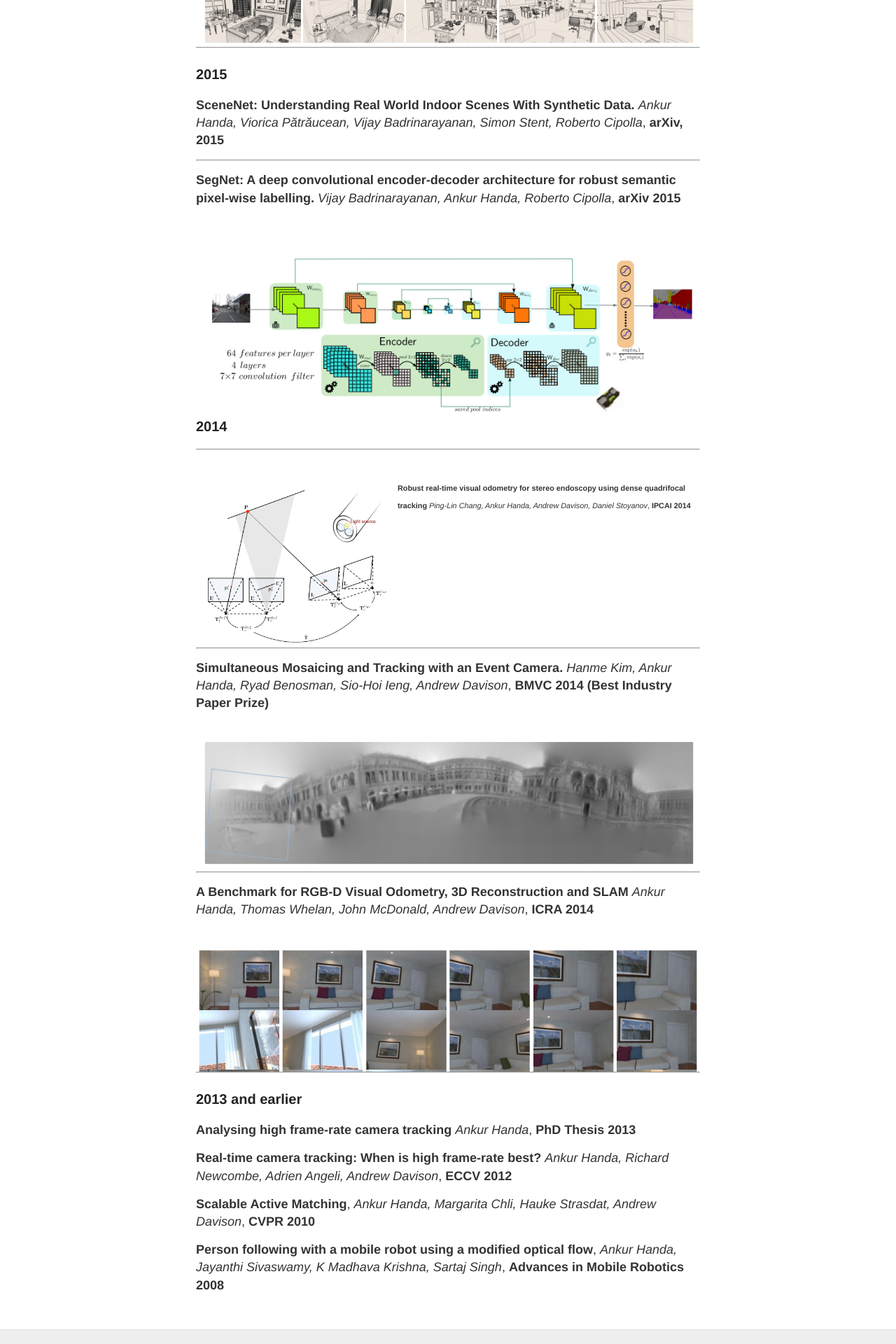
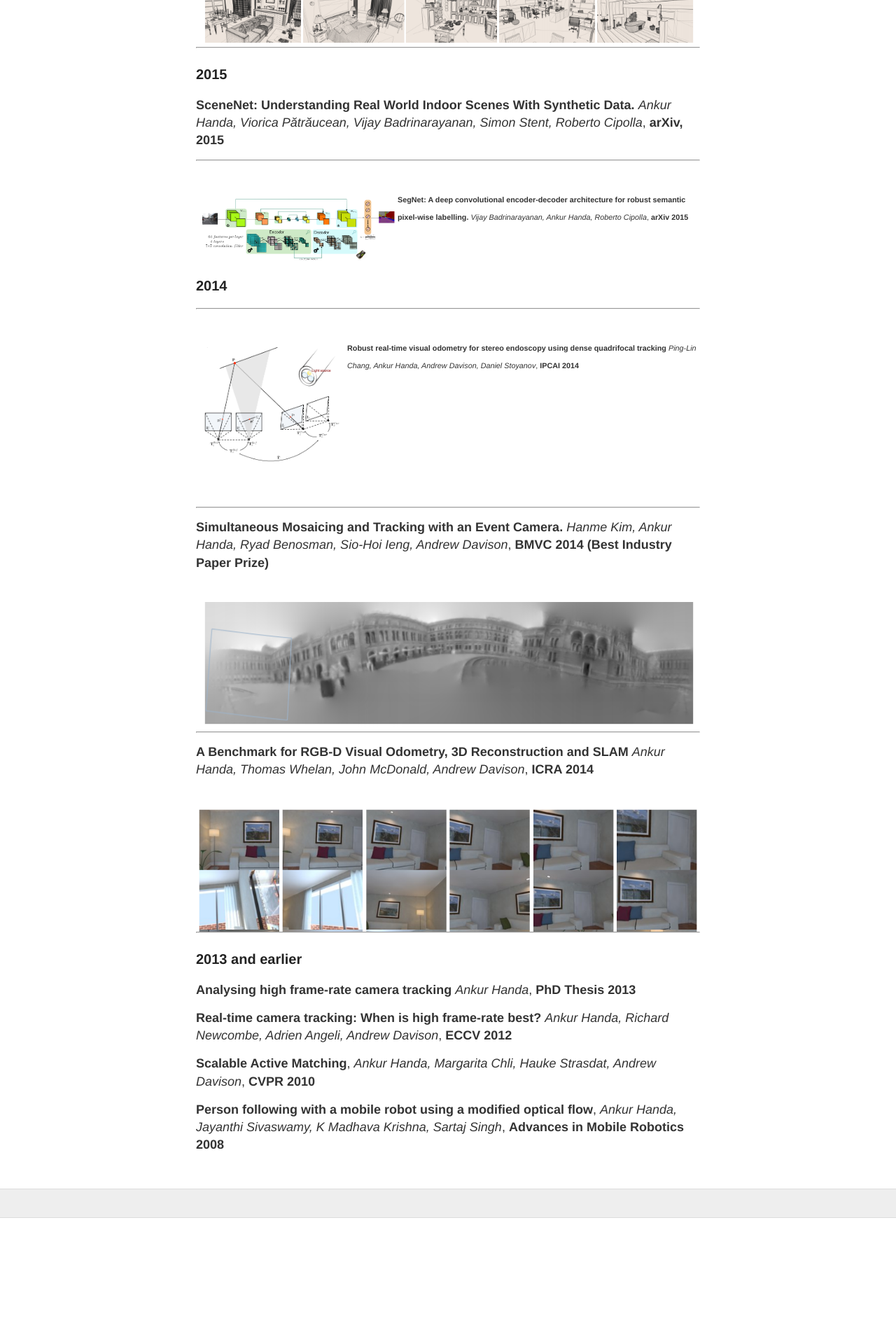
Before and after one commit to ankurhanda/ankurhanda.github.io, a Jekyll site: the page built from publications.md, in a window 1280 px wide. Shown: the part 2404-4324 px from the top of the page at 70% size. Built offline with Jekyll 4.4.1, drawn with Linux system fonts in a browser that asks for light colours; after the commit the page ends 4144 px from its top, so only the background shows below that.

Commit message:
changing the size of the text and image
Signed-off-by: Ankur Handa <ahanda@nvidia.com>

```diff
--- a/publications.md
+++ b/publications.md
@@ -98,17 +98,20 @@ permalink: /publications/
 
 
 <hr>
-**SegNet: A deep convolutional encoder-decoder architecture for robust semantic pixel-wise labelling.** _Vijay Badrinarayanan, Ankur Handa, Roberto Cipolla_, **arXiv 2015**
+
 
 <br>
-<img align="left" src="/images/pubs/SegNet2015.png" width="100%"> <span style="line-height: 0.5; font-size: 0.8em;">
+<img align="left" src="/images/pubs/SegNet2015.png" width="40%"> <span style="line-height: 0.5; font-size: 0.6em;">**SegNet: A deep convolutional encoder-decoder architecture for robust semantic pixel-wise labelling.** _Vijay Badrinarayanan, Ankur Handa, Roberto Cipolla_, **arXiv 2015**
+<br>
+<br>
+<br>
 
 ### 2014
 <hr>
 
 
 <br>
-<img align="left" src="/images/pubs/IPMI2014.png" width="40%"> <span style="line-height: 0.5; font-size: 0.6em;">**Robust real-time visual odometry for stereo endoscopy using dense quadrifocal tracking** _Ping-Lin Chang, Ankur Handa, Andrew Davison, Daniel Stoyanov_, **IPCAI 2014**
+<img align="left" src="/images/pubs/IPMI2014.png" width="30%"> <span style="line-height: 0.5; font-size: 0.6em;">**Robust real-time visual odometry for stereo endoscopy using dense quadrifocal tracking** _Ping-Lin Chang, Ankur Handa, Andrew Davison, Daniel Stoyanov_, **IPCAI 2014**
 <br>
 <br>
 <br>
```
